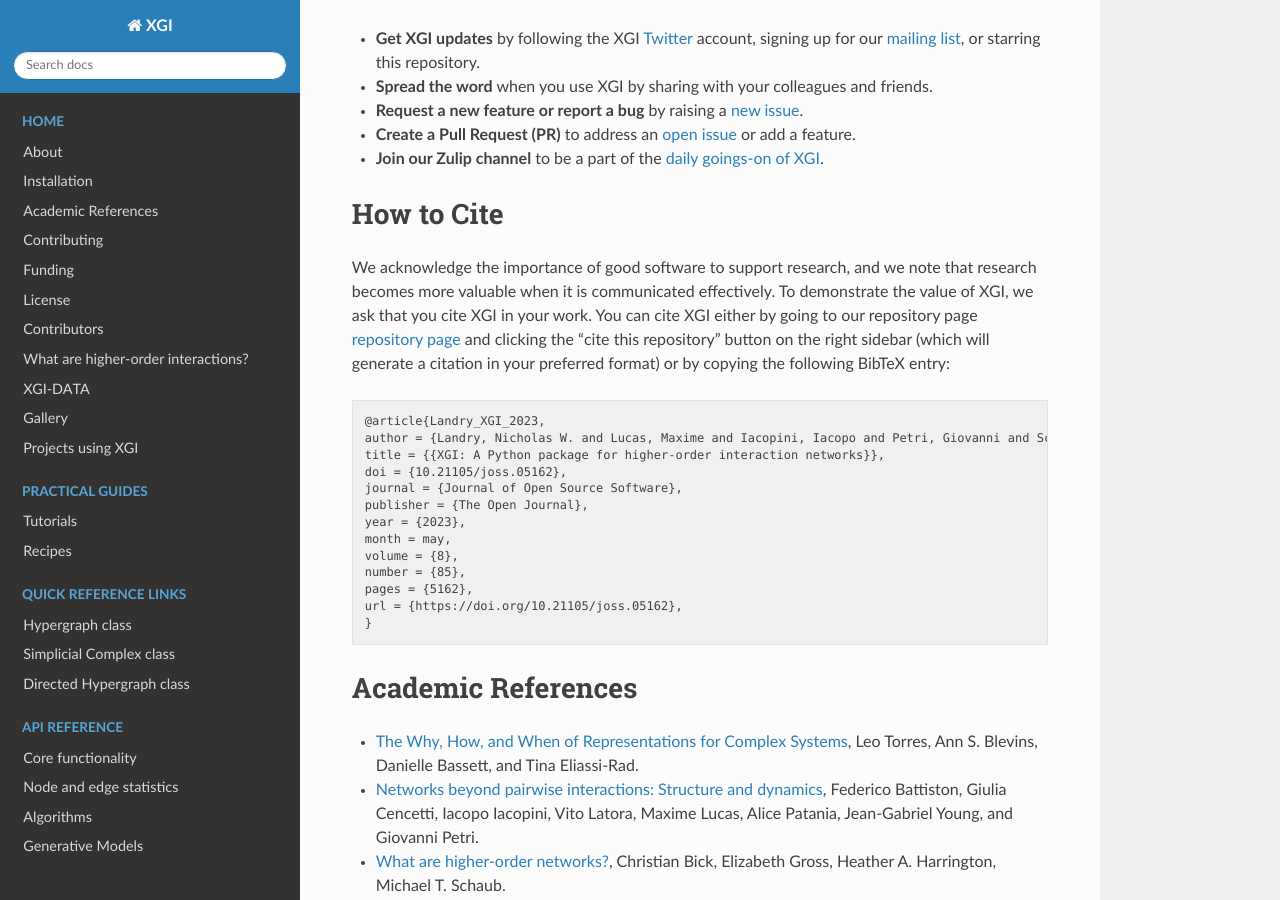
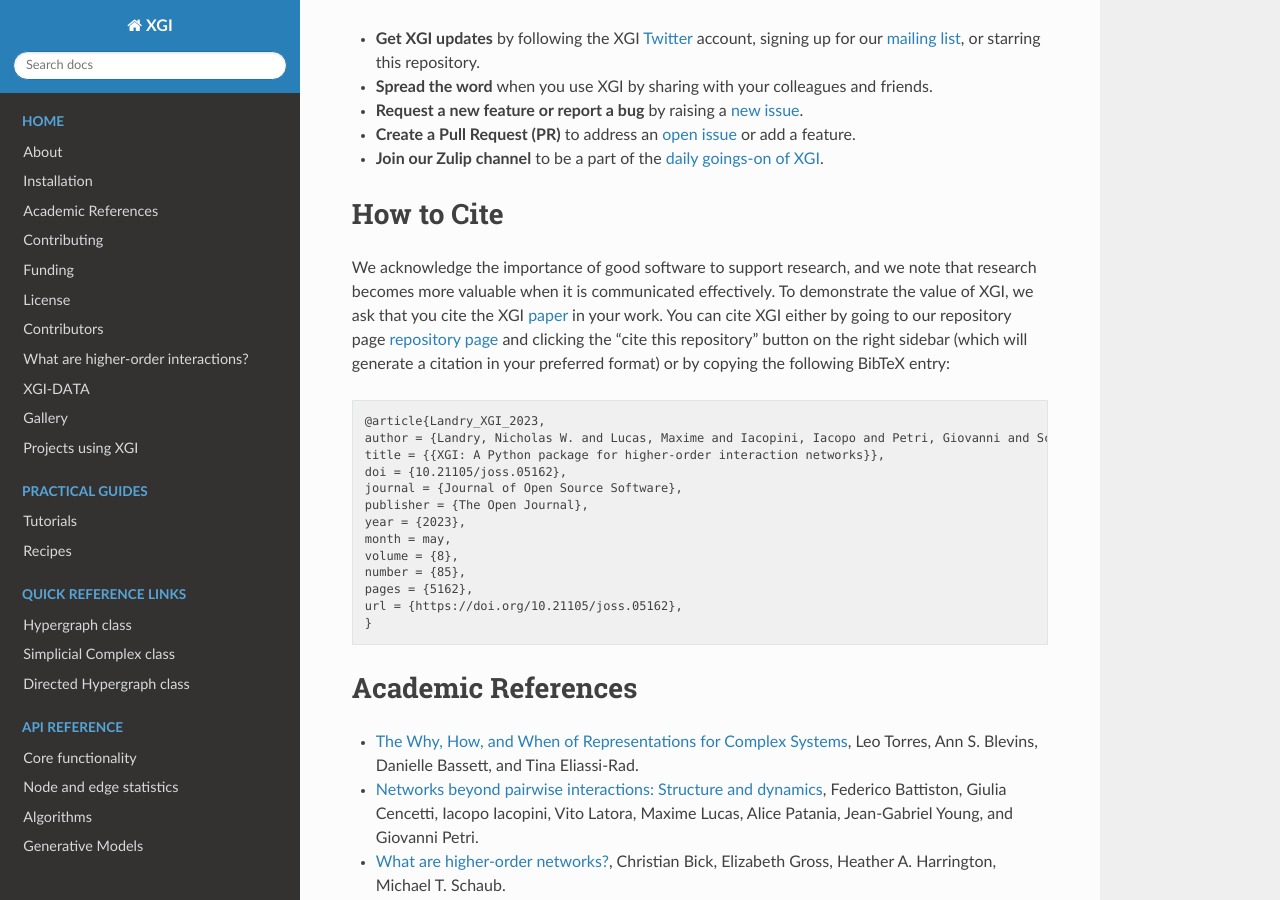
Before and after one commit to xgi-org/xgi, a Sphinx documentation site: the page built from docs/source/index.rst, in a window 1280 px wide and 900 px high, scrolled down 1771 px. Built offline with Sphinx 7.4.7 and the Read the Docs theme 2.0.0, drawn with Linux system fonts in a browser that asks for light colours.

Commit message:
add link to JOSS paper

```diff
--- a/docs/source/index.rst
+++ b/docs/source/index.rst
@@ -135,7 +135,8 @@
 ===========
 We acknowledge the importance of good software to support research, and we note
 that research becomes more valuable when it is communicated effectively. To
-demonstrate the value of XGI, we ask that you cite XGI in your work.
+demonstrate the value of XGI, we ask that you cite the XGI
+`paper <https://doi.org/10.21105/joss.05162>`_ in your work.
 You can cite XGI either by going to our repository page
 `repository page <https://github.com/xgi-org/xgi>`_ and
 clicking the "cite this repository" button on the right sidebar (which will generate
```
Also changed, not shown: README.md (+1 -1 lines).
